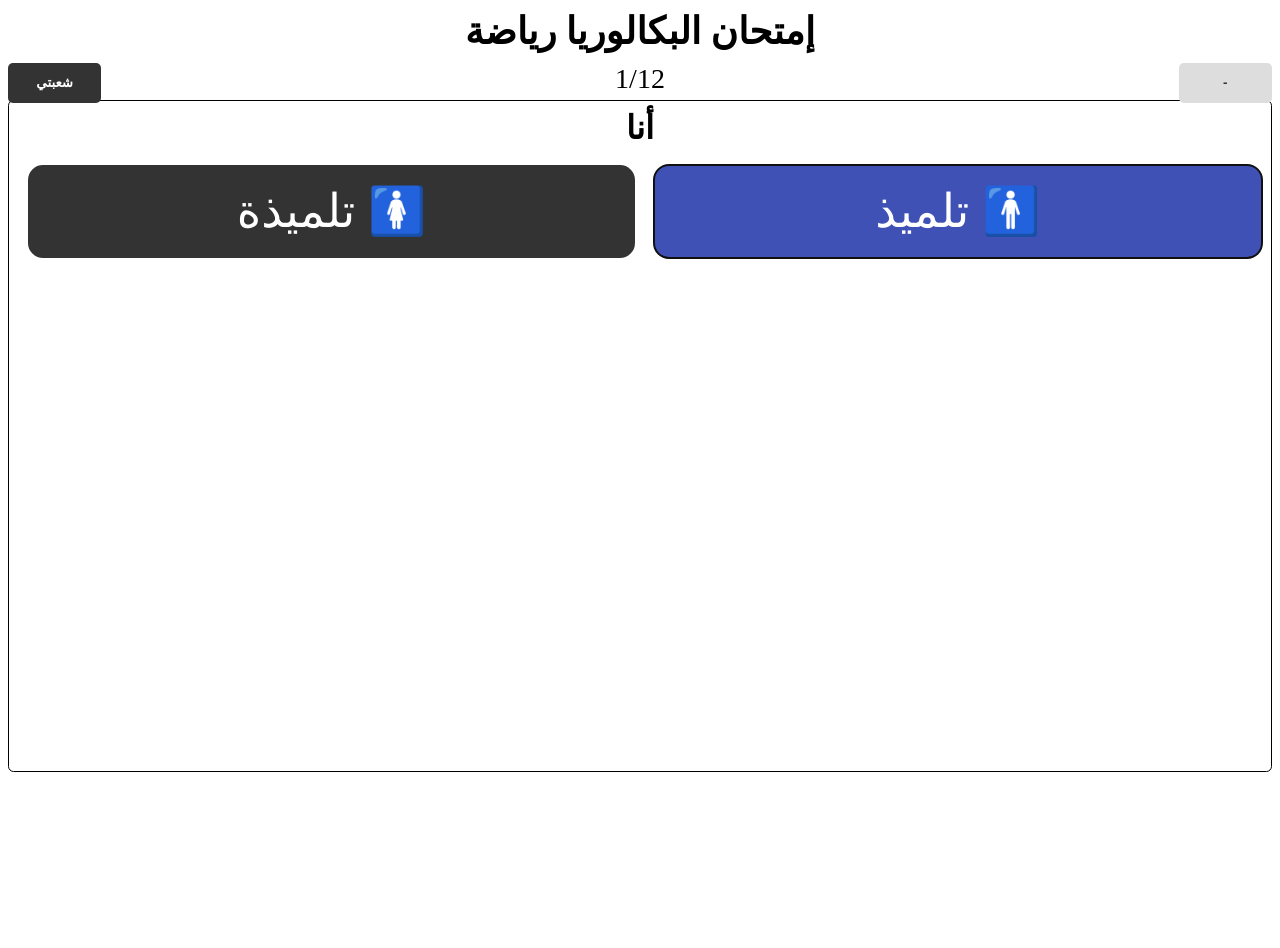
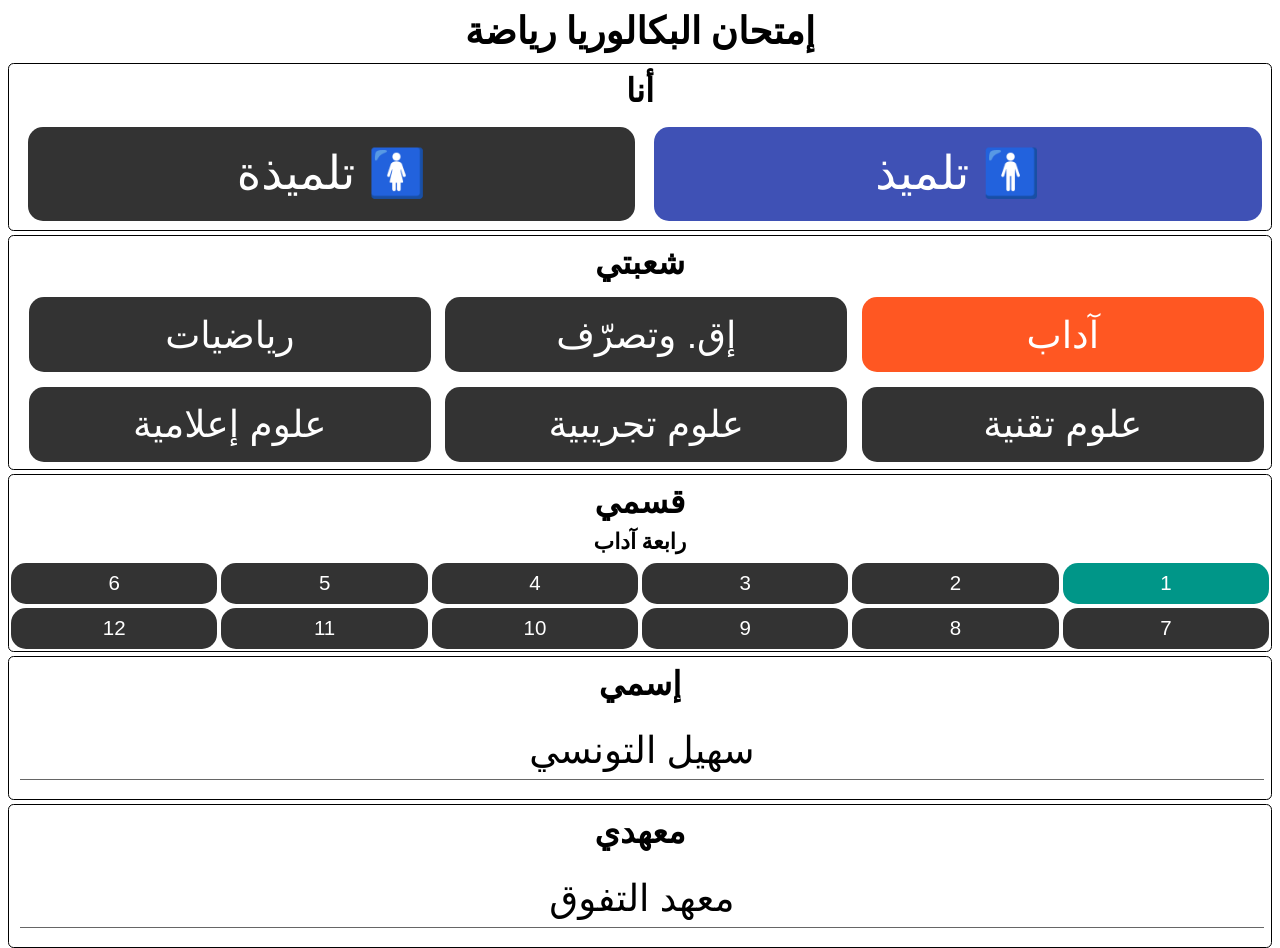
Before and after one commit to manimanis/bacsport, a website: page index.html in a window 1280 px wide. Shown: the top 948 px of the page. Before the commit the page ends 800 px from the top, so only its background shows below. Drawn offline with Linux system fonts and the light colour scheme.

Commit message:
modified layout

```diff
--- a/css/main.css
+++ b/css/main.css
@@ -180,40 +180,6 @@ tr[data-familles] td, tr[data-difficultes] td {
     color: #e91e63;
 }
 
-#page-position {
-    position: relative;
-    text-align: center;
-    font-size: 1.5em;
-    margin: 0.2em 0;
-}
-
-#page-position button {
-    position: absolute;
-    min-width: 7em;
-    height: 3em;
-    top: 0;
-    background-color: #333;
-    color: #fff;
-    border-radius: 5px;
-    border: 0;
-    padding: 0 0.2em;
-    cursor: pointer;
-    font-weight: bold;
-}
-
-#page-position button:disabled {
-    background-color: #ddd;
-    color: #333;
-}
-
-#page-position button:first-child {
-    right: 0;
-}
-
-#page-position button:last-child {
-    left: 0;
-}
-
 #page-imprimee {
     position: relative;
 }
@@ -336,7 +302,8 @@ tr[data-familles] td, tr[data-difficultes] td {
 }
 
 .page {
-    min-height: calc(100vh - 7em);
+    /* min-height: calc(100vh - 7em); */
+    margin: 0.2em 0;
 }
 
 .choix-cycle .choix-famille, .choix-cycle .choix-difficulte {
--- a/index.html
+++ b/index.html
@@ -14,12 +14,6 @@
 <body>
     <div id="header">
         <h1 class="center">إمتحان البكالوريا رياضة</h1>
-
-        <div id="page-position">
-            <button></button>
-            <span></span>
-            <button></button>
-        </div>
     </div>
 
     <div id="genre" class="page border rounded">
@@ -86,6 +80,8 @@
     <div class="choix-cycle page border rounded">
         <h2 class="page-title center">الإختيار الأول</h2>
 
+        <select data-cycle data-main-focus></select>
+
         <div class="choix-famille"></div>
 
         <div class="choix-difficulte"></div>
@@ -98,6 +94,8 @@
 
     <div class="choix-cycle page border rounded">
         <h2 class="page-title center">الإختيار الثاني</h2>
+
+        <select data-cycle data-main-focus></select>
 
         <div class="choix-famille"></div>
 
@@ -112,6 +110,8 @@
     <div class="choix-cycle page border rounded">
         <h2 class="page-title center">الإختيار الثالث</h2>
 
+        <select data-cycle data-main-focus></select>
+
         <div class="choix-famille"></div>
 
         <div class="choix-difficulte"></div>
@@ -125,6 +125,8 @@
     <div class="choix-cycle page border rounded">
         <h2 class="page-title center">الإختيار الرابع</h2>
 
+        <select data-cycle data-main-focus></select>
+
         <div class="choix-famille"></div>
 
         <div class="choix-difficulte"></div>
@@ -137,6 +139,8 @@
 
     <div class="choix-cycle page border rounded">
         <h2 class="page-title center">الإختيار الخامس</h2>
+
+        <select data-cycle data-main-focus></select>
 
         <div class="choix-famille"></div>
 
--- a/js/app.js
+++ b/js/app.js
@@ -1,38 +1,17 @@
 function app() {
   const allPages = $('.page');
-  const pagePosition = $('#page-position');
-  const prevPageBtn = pagePosition.find('button:first-child');
-  const nextPageBtn = pagePosition.find('button:last-child');
-  const currPageSpan = pagePosition.find('span');
 
   const hideAllPages = () => {
     allPages.hide();
   };
-  const showPage = (page, visible = true) => {
+  const showPage = (page) => {
     const currPage = allPages.eq(+page);
-    prevPageBtn
-      .prop('disabled', +page === 0)
-      .text((page > 0) ? allPages.eq(+page - 1).find('.page-title').text() : '-')
-      .unbind('click')
-      .click(() => {
-        displayPage(+page - 1);
-      });
 
-    nextPageBtn
-      .prop('disabled', (+page + 1) >= allPages.length)
-      .text((page + 1 < allPages.length) ? allPages.eq(+page + 1).find('.page-title').text() : '-')
-      .unbind('click')
-      .click(() => {
-        displayPage(+page + 1);
-      });
-
-    currPageSpan.text((page + 1) + '/' + allPages.length);
-    if (visible) {
-      currPage.show();
-      currPage.find('[data-main-focus]').focus();
-    } else {
-      currPage.hide();
-    }
+    currPage.show();
+    $('html,body').animate({
+      scrollTop: currPage.offset().top
+    }, 'slow');
+    currPage.find('[data-main-focus]').focus();
   };
   //----------------------------------------------------
   const genres = $('#genre .toggle');
@@ -321,6 +300,7 @@ function app() {
     data.cycle[index] = choix;
     fillFamilles(index);
     const [fam, dif] = data.cycle[index].split('-');
+    $('.choix-cycle:eq(' + index + ') [data-cycle]').val(data.cycle[index]);
     $('.choix-cycle:eq(' + index + ') .choix .description').text(tiles[data.genre][fam][dif]);
 
     $('.choix-cycle:eq(' + index + ') .choix .image')
@@ -414,7 +394,6 @@ function app() {
       saveData(currPage);
       loadData(numPage);
 
-      showPage(currPage, false);
       showPage(numPage);
       currPage = numPage;
     };
@@ -424,6 +403,7 @@ function app() {
   genres.click((e) => {
     selectGenre(e.target.value);
     displayPage(1);
+    fillAllFields(data);
   });
   sections.click((e) => {
     selectSection($(e.target).text());
@@ -444,10 +424,41 @@ function app() {
       displayPage(6);
     }
   });
+  $('.choix-cycle [data-cycle]').each(function (idx) {
+    $(this).keydown((e) => {
+      if (e.which === 13) {
+        displayPage(7 + idx);
+      }
+    });
+  });
   //-----------------------------------------------------
-  hideAllPages();
+  //hideAllPages();
+  const fillAllFields = (data) => {
+    $('.choix-cycle [data-cycle]').each(function () {
+      const elem = $(this);
+      for (const famille of Object.keys(tiles[data.genre])) {
+        for (const difficulte of Object.keys(tiles[data.genre][famille])) {
+          const choix = `${famille}-${difficulte}`;
+          $('<option>')
+            .val(choix)
+            .text(choix.toUpperCase())
+            .appendTo(elem);
+        }
+      }
+    });
 
-  displayPage(0);
+    selectGenre(data.genre);
+    selectSection(data.section);
+    selectClasse(data.classe);
+    selectNomPrenom(data.nomPrenom);
+    selectLycee(data.lycee);
+    selectDateEpreuve(data.dateEpreuve);
+    for (let i = 0; i < 5; i++) {
+      selectChoix(i, data.cycle[i]);
+    }
+  };
+
+  fillAllFields(data);
 }
 
 $(() => {
```
